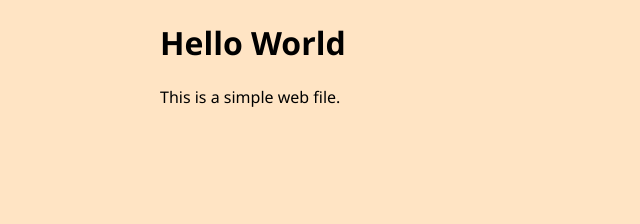
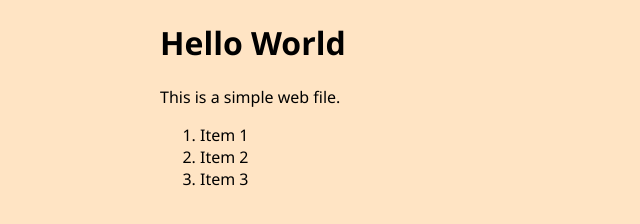
Before and after one commit to Kasagga-Fred/Web-Development, a plain HTML site: page index.html in a window 1280 px wide. Shown: the whole page, without its empty margins (0-640 px from the left). Drawn offline with Linux system fonts and the light colour scheme.

Commit message:
Added a List

```diff
--- a/index.html
+++ b/index.html
@@ -16,5 +16,10 @@
 <body>
     <h1>Hello World</h1>
     <p>This is a simple web file.</p>
+    <ol>
+        <li>Item 1</li>
+        <li>Item 2</li>
+        <li>Item 3</li>
+    </ol>
 </body>
 </html>
```
